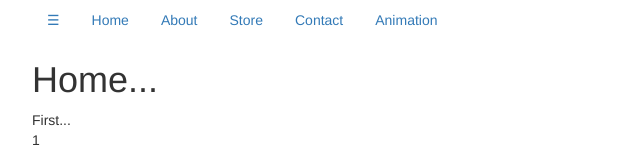
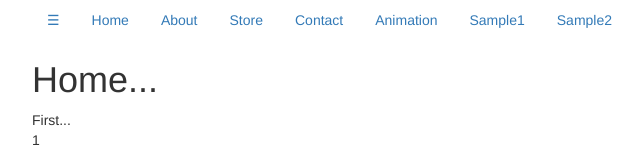
Before and after one commit to zetekla/reactApp, a React app: page / in a window 1280 px wide. Shown: the top 152 px of the page, without its empty margins (38-681 px from the left). Built offline with nearby package versions, Linux system fonts and the light colour scheme.

Commit message:
added sample components for quick demonstration

```diff
--- a/client/components/Nav.jsx
+++ b/client/components/Nav.jsx
@@ -26,6 +26,12 @@ export default class Nav extends React.Component {
                   <li>
                      <Link to="animation" role="presentation" activeClassName="active btn btn-primary">Animation</Link>
                   </li>
+                  <li>
+                     <Link to="sample1" role="presentation" activeClassName="active btn btn-primary">Sample1</Link>
+                  </li>
+                  <li>
+                     <Link to="sample2" role="presentation" activeClassName="active btn btn-primary">Sample2</Link>
+                  </li>
                </ul>
             </div>
             <div className="row">
--- /dev/null
+++ b/client/components/Sample1.jsx
@@ -0,0 +1,11 @@
+import React from 'react';
+
+export default class Sample1 extends React.Component {
+  render() {
+    return (
+      <div>
+        <h1>Sample1...</h1>
+      </div>
+    )
+  }
+}
--- /dev/null
+++ b/client/components/Sample2.jsx
@@ -0,0 +1,11 @@
+import React from 'react';
+
+export default class Sample2 extends React.Component {
+  render() {
+    return (
+      <div>
+        <h1>Sample2...</h1>
+      </div>
+    )
+  }
+}
--- a/client/main.js
+++ b/client/main.js
@@ -11,6 +11,8 @@ import About      	from './components/About';
 import TodoUI       from './components/TodoUI';
 import Contact    	from './components/Contact';
 import Animation 		from './components/Animation';
+import Sample1 			from './components/Sample1';
+import Sample2 			from './components/Sample2';
 
 ReactDOM.render((
 	<div>
@@ -22,6 +24,8 @@ ReactDOM.render((
 				<Route path = "store" component = {TodoUI} />
 				<Route path = "contact" component = {Contact} />
 				<Route path = "animation" component = {Animation} />
+				<Route path = "sample1" component = {Sample1} />
+				<Route path = "sample2" component = {Sample2} />
       </Route>
     </Router>
 	</div>
```
